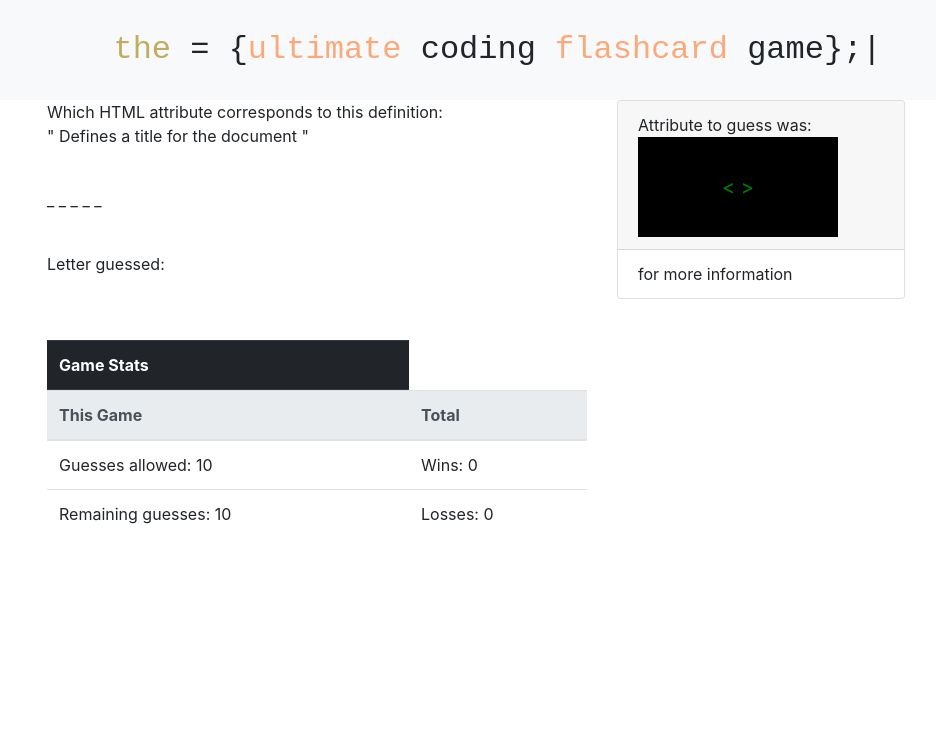
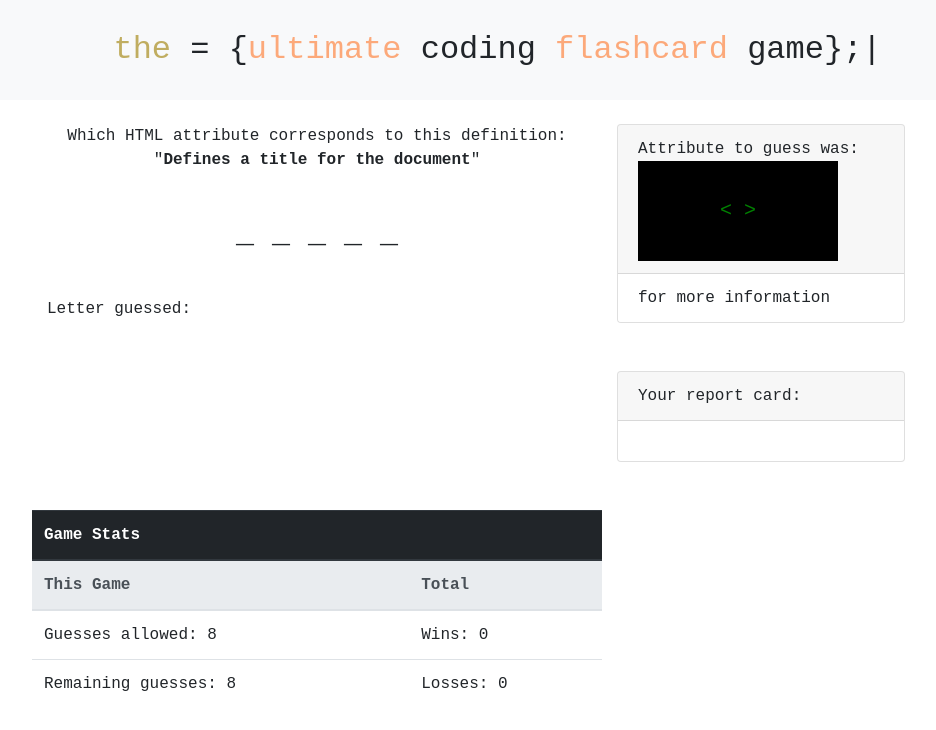
Before and after one commit to guiguipp/Hangman-Game, a plain HTML site: page index.html in a window 1280 px wide. Shown: the whole page, without its empty margins (133-1069 px from the left). Drawn offline with nearby package versions, Linux system fonts and the light colour scheme.

Commit message:
A prettier website

```diff
--- a/assets/css/style.css
+++ b/assets/css/style.css
@@ -1,3 +1,19 @@
+body {
+  font-family: 'Courier New', Courier, monospace;
+}
+p.def {
+  text-align: center;
+}
+#element_definition{
+  font-weight: bold;
+}
+p.rid {
+  text-align: center;
+}
+#word_to_guess {
+  text-align: center;
+  font-size: 30px;
+}
 nav {
   height: 100px;
 }
--- a/assets/javascript/game.js
+++ b/assets/javascript/game.js
@@ -6,8 +6,19 @@ const cssArray = [cssCharset, cssFontface, cssFontfeaturevalues, cssImport, cssK
 allowedChar= ["a","b","c","d","e","f","g","h","i","j","k","l","m","n","o","p","q","r","s","t","u","v","w","x","y","z","-"];
 
 // Performance comment arrays
-const kudos = ["","Bravo","Well, that for sure looked easy", "Easy enough, huh?","GRrrreat","That one was a no-brainer...","Really?","Think you can do this again?","You are beating the Matrix!","Achievement unlocked: GOD LEVEL!!","Wow, you have to be a TA, aren't you?","...Parker, is it you?","STOP THIS, I'M BEAT!!!"]
-const sucker = ["Oops, sorry about that", "Hmm... that one was not obvious, try again!","I am sending you a picture of a kitty, for your trouble...","Were you paying attention?","Ok, wanna cry?","Ready to give up?","You have to be good at something else, right...?","Really?", "I expected better. I am soooo disappointed","Should I dumb it down for you?","Here is a hing: the next one is not something you know. Because, well, you don't know much obviously..."]
+const kudos = ["","Bravo!","Well, that for sure looked easy ;-)", "Easy enough, huh?","GRrrreat!!","That one was a no-brainer...","Really?","Think you can do this again?","You are beating the Matrix!","Achievement unlocked: GOD LEVEL!!","Wow, you have to be a TA, aren't you?","...Parker, is it you?","STOP THIS, I'M BEAT!!!"]
+const sucker = ["","Oops, sorry about that", "Hmm... that one was not obvious, try again!","I am sending you a picture of a kitty, for your trouble...","Were you paying attention?","Ok, wanna cry?","Ready to give up?","You have to be good at something else, right...?","Really?", "I expected better. I am soooo disappointed","Should I dumb it down for you?","Here is a hing: the next one is not something you know. Because, well, you don't know much obviously..."]
+
+// var kudosMes;
+//  for (let i = 0;i<kudos.length+1;i++){
+//      if (i<kudos.length){
+//          kudosMes=kudos[i];
+//      }
+//      if(i=kudos.length) {
+//          kudosMes=kudos[kudos.length]
+//      }
+//      return kudosMes;
+//  }
 
 // random Arrays
 let randomHtml = htmlArray[Math.floor(Math.random()*htmlArray.length)];
@@ -19,9 +30,7 @@ let previousRiddle=[];
 
 
 // Text on main page
-// let w3Link = "(click this <" + previousRiddle.url + ">link</a> for more information)";
 let mysteryRevealed = "The attribute to guess was: \"" + riddle + "\"";
-// let victoryMessage = "You have won " + tallyWins + " game(s) so far. " + kudos[tallyWins];
 
 
 // let hiddenChar = " _ "
@@ -36,6 +45,8 @@ let wordToGuess = riddle.split("");
 // counting
 var tallyWins = 0;
 var tallyLosses = 0;
+var streakWins = 0;
+var streakLosses = 0;
 var keyName;
 var gameWon = false;
 
@@ -46,7 +57,7 @@ function allGuesses(){
         numGuesses = riddle.length + 2;
     }
     else {
-        numGuesses = riddle.length + 5;
+        numGuesses = riddle.length + 3;
     }
     return numGuesses;
     document.querySelector("#num_guesses").innerHTML= numGuesses;
@@ -63,8 +74,6 @@ function resetGame() {
         maskedWord[i] = " _ ";
     }
     allGuesses()
-    // let mysteryRevealed = "The attribute to guess was: \"" + riddle + "\"";
-    // let victoryMessage = "You have won " + tallyWins + " game(s) so far. " + kudos[tallyWins];
     document.querySelector("#word_to_guess").innerHTML= maskedWord.join(" ")
     document.querySelector("#num_guesses").innerHTML= numGuesses;
     document.querySelector("#element_definition").innerHTML= randomHtml.definition
@@ -72,6 +81,9 @@ function resetGame() {
     document.querySelector("#tally_losses").innerHTML= tallyLosses
     document.querySelector("#element_example").innerHTML= previousRiddle.example // show the response (should be when guessed)
     document.querySelector("#link").innerHTML= "(click this <" + previousRiddle.url + ">link</a> for more information)";
+    document.querySelector("#kudos").innerHTML= kudos[streakWins];
+    document.querySelector("#suck").innerHTML= sucker[streakLosses];
+
 
     updateGameStats()
     remainingGuesses = numGuesses;
@@ -98,9 +110,10 @@ document.onkeyup = function(event) {
         guessForTheWin();
         // gameLost()
         if (maskedWord.indexOf(" _ ")<0) {
-            console.log("maskedWord.indexOf<0 verified")
             gameWon = true;
             tallyWins++;
+            streakWins++;
+            streakLosses=0;
             previousRiddle=randomHtml;
             resetGame();
             break;
@@ -108,8 +121,9 @@ document.onkeyup = function(event) {
         else {
             guessForTheWin();
             if(remainingGuesses===0 && gameWon === false) {
-                // gameLost()
                 tallyLosses++;
+                streakLosses++;
+                streakWins=0;
                 previousRiddle=randomHtml;
                 resetGame();
                 break;
@@ -152,11 +166,9 @@ THIS IS THE FUNCTION THAT COUNTS THE REMAINING GUESSES
 function counter() {
     for (var l = 0; l<wordToGuess.length; l++) {
         if (wordToGuess.indexOf(validChar) <0) {
-            console.log("remainingGuesses before: " + remainingGuesses);
             remainingGuesses--;
             return remainingGuesses;
             break;
-            console.log("remainingGuesses after: " + remainingGuesses);
         }
     }
 }
--- a/index.html
+++ b/index.html
@@ -18,18 +18,20 @@
 
 </nav>
 <div class="container">
-    <!-- main row for content -->
+    <!-- main row for the body content -->
     <div class="row">
+        <br>
         <!-- column to keep from left -->
         <div class="col-md-1">
         </div>
         <!-- main content -->
         <div class="col-md-6">
+            <br/>
             <div class="guessing_game">
-                <p>Which <span id="element_type"></span> attribute corresponds to this definition: <br>
-                    " <span id="element_definition"></span> "</p>
+                <p class="def">Which <span id="element_type"></span> attribute corresponds to this definition: <br>
+                    "<span id="element_definition"></span>"</p>
                     <br>
-                    <p><span id="word_to_guess"></span></p>
+                    <p class="rid"><span id="word_to_guess"></span></p>
                     <br>
                     <p>Letter guessed:<br>
                         <span id="guesses"></span>
@@ -39,7 +41,9 @@
             </div>
         </div>
         <!-- aside column (previous) -->
+
         <div class="col-md-3">
+            <br>
             <div class="card" style="width: 18rem;">
                 <div class="card-header">
                     Attribute to guess was:
@@ -56,22 +60,37 @@
                     <ul class="list-group list-group-flush">
                         <li class="list-group-item">for more information <span id="link"></span></li>
                     </ul>
+            </div>
+            <br/>
+            <br/>
+            <div class="card" style="width: 18rem;">
+                <div class="card-header">
+                    Your report card:
+                </div>
+                <div class="card-body">
+                    <p class="card-text"><span id="kudos"></span><span id="suck"></span></p>
                 </div>
             </div>
         </div>
-        <!-- second row for table -->
-        <div class="row">
+    </div>
+
+
+
+    <br>
+    <br>
+    <!-- second row for table -->
+    <div class="row">
         <!-- column to keep it from the left -->
-            <div class="col-md-1">
-
-            </div>
-            <div class="col-md-6">
-
+        <div class="col-md-1">
+        </div>
+        <div class="col-md-6">
+            <div class="row">
                 <table class="table">
                     <thead class="thead-dark">
                         <tr>
                         <th scope="col-2">Game Stats</th>
-                        <tr>
+                        <th scope="col-2"></th>
+                        </tr>
                     </thead>
                     <thead class="thead-light">
                         <tr>
@@ -90,12 +109,10 @@
                     </tbody>
                 </table>
             </div>
-
-        </div>
-
         </div>
     </div>
 </div>
+
 </body>
     <script src="assets/javascript/objects.js"></script>
     <script src="assets/javascript/game.js"></script>
```
